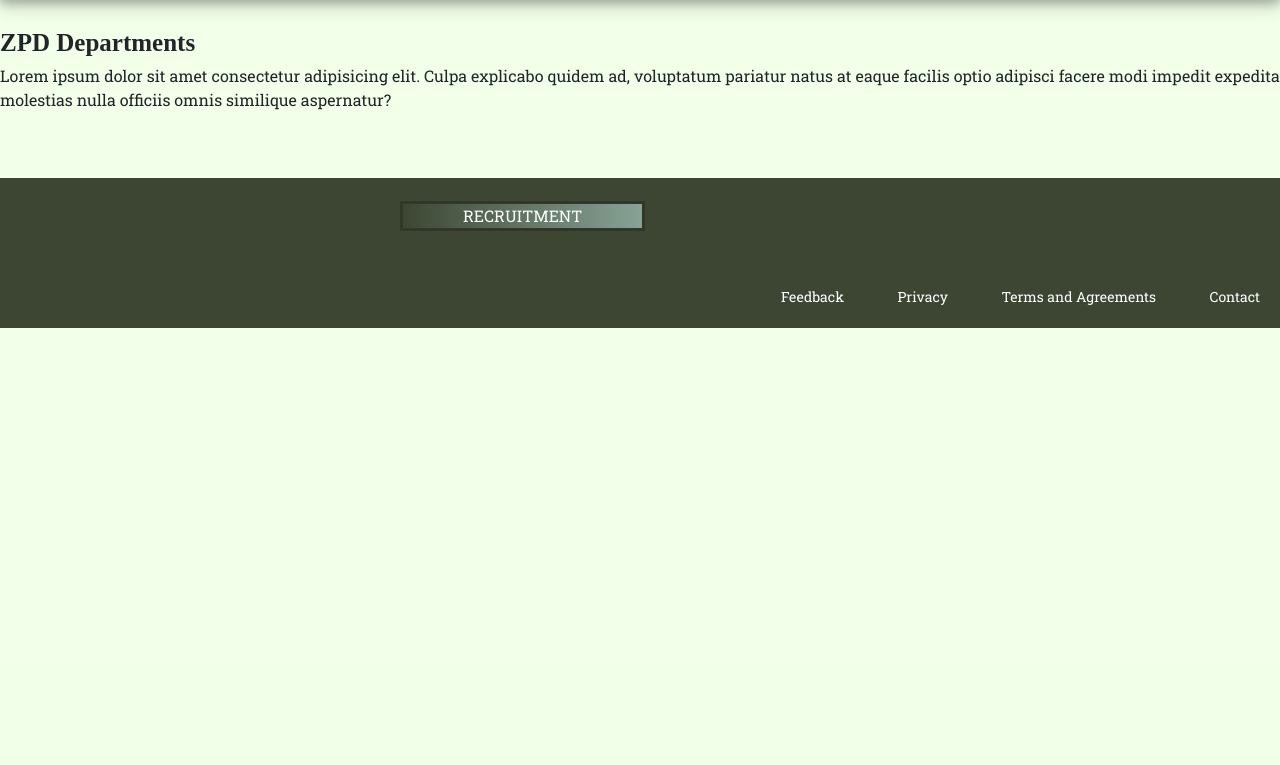
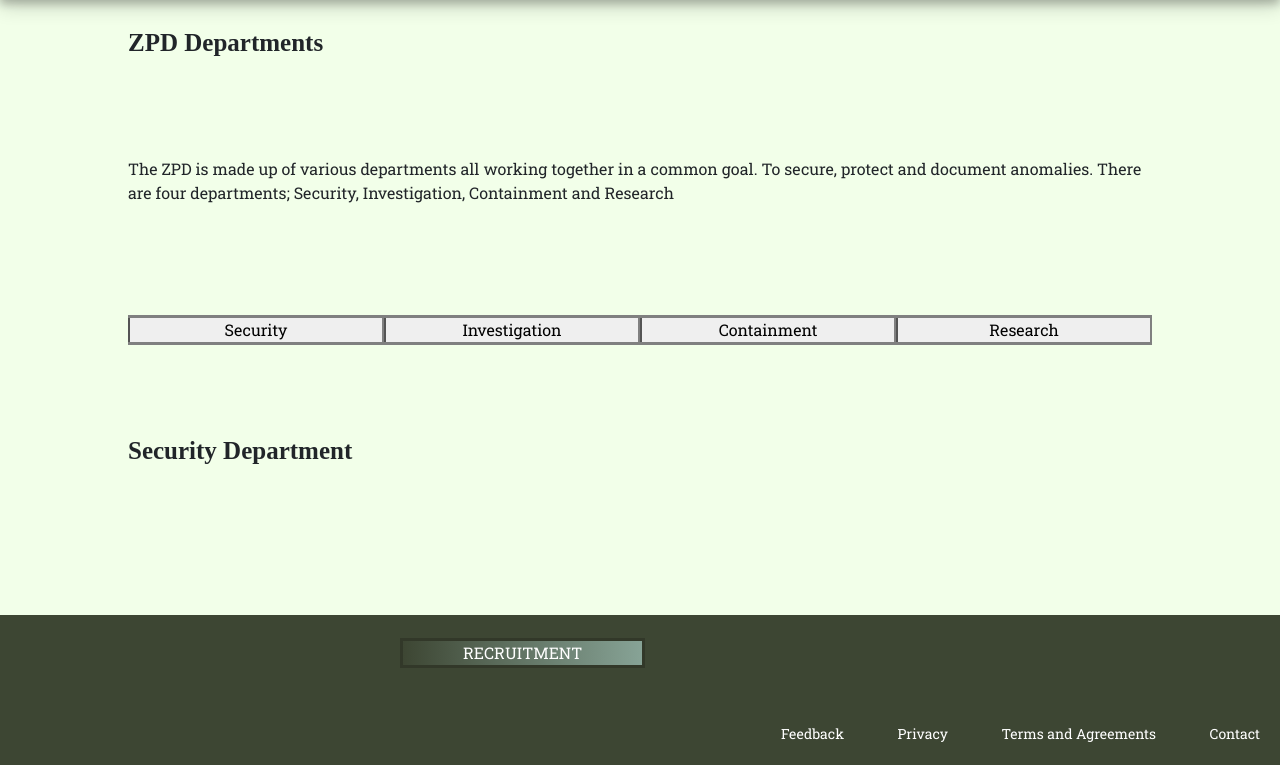
Before and after one commit to Dyapd/AnomalousSite, a PHP site: page /recruitment.html in a window 1280 px wide; the page is wider, and only the part inside the window is pictured. Shown: the part 135-900 px from the top of that part. Before the commit the page ends 463 px from the top of that part, so only its background shows below. Run offline with PHP 8.4, Linux system fonts and the light colour scheme.

Commit message:
recruitment page more basic function

```diff
--- a/base.css
+++ b/base.css
@@ -19,7 +19,3 @@ body{
 h1 {
     font-family: Oswald; font-size: 25px; font-style: normal; font-variant: normal; font-weight: bold; line-height: 26.4px;
 }
-
-table th:nth-child(3), td:nth-child(3) {
-    display: none;
-  }
--- a/layouts.css
+++ b/layouts.css
@@ -182,7 +182,7 @@ footer a{
     display: flex;
     flex-wrap: wrap;
     min-height: calc(100vh - 265px);
-    width: 60%;
+    width: 80%;
     align-items: center;
     justify-content: center;
     margin: auto;
@@ -193,6 +193,7 @@ footer a{
 .main-search{
     display: flex;
     flex-wrap: wrap;
+    width: 80%;
     min-height: calc(100vh - 265px);
     align-items: flex-start;
     justify-content: center;
@@ -203,7 +204,7 @@ footer a{
     display: flex;
     flex-wrap: wrap;
     min-height: calc(100vh - 265px);
-    width: 60%;
+    width: 80%;
     justify-content: center;
     margin: auto;
 }
@@ -214,7 +215,7 @@ footer a{
     flex-direction: row;
     flex-wrap: wrap;
     min-height: calc(100vh - 265px);
-    width: 60%;
+    width: 80%;
     margin: auto;
 }
 /* style for terminologies page */
@@ -223,7 +224,7 @@ footer a{
     display: flex;
     flex-wrap: wrap;
     min-height: calc(100vh - 265px);
-    width: 60%;
+    width: 80%;
     margin: auto;
 }
 
@@ -234,7 +235,7 @@ footer a{
     flex-direction: column;
     flex-wrap: wrap;
     min-height: calc(100vh - 265px);
-    width: 60%;
+    width: 80%;
     margin: auto;
 }
 
@@ -246,7 +247,7 @@ footer a{
     flex-wrap: wrap;
     align-items: flex-start;
     min-height: calc(100vh - 265px);
-    width: 60%;
+    width: 80%;
     margin: auto;
 }
 
@@ -258,7 +259,7 @@ footer a{
     flex-wrap: wrap;
     align-items: flex-start;
     min-height: calc(100vh - 265px);
-    width: 60%;
+    width: 80%;
     margin: auto;
 }
 
@@ -270,6 +271,18 @@ footer a{
     flex-wrap: wrap;
     align-items: flex-start;
     min-height: calc(100vh - 265px);
-    width: 60%;
+    width: 80%;
     margin: auto;
 }
+
+/* style for recruitment page */
+
+.main-recruitment{
+    display: flex;
+    flex-direction: row;
+    flex-wrap: wrap;
+    align-items: flex-start;
+    min-height: calc(100vh - 265px);
+    width: 80%;
+    margin: auto;
+}
--- a/modules.css
+++ b/modules.css
@@ -549,3 +549,47 @@
     height: 5px;
 
 }
+
+/* styles for recruitment page */
+
+.buttons-recruitment {
+    border-top: gray solid;
+    border-bottom: gray solid;
+    display: flex;
+    justify-content: space-around;
+    width: 100%;
+}
+
+.buttons-recruitment button{
+    border-top: none;
+    border-bottom: none;
+    border-right: gray 2px solid;
+    width: 100%;
+    margin: 0;
+}
+
+#btn-res{
+    border-right: 2px gray solid;
+}
+
+.sec-rec{
+    display: flex;
+}
+
+
+.inv-rec{
+    display: none;
+}
+
+.con-rec{
+    display: none;
+}
+
+.res-rec{
+    display: none;
+}
+
+.active, .buttons-recruitment button:hover{
+    background-color: #666;
+    color: white;
+  }
--- a/recruitment.html
+++ b/recruitment.html
@@ -41,13 +41,46 @@
         </nav>
     </header>
 
-    <main class="recruitment-main">
+    <main class="main-recruitment">
+
+
         <h1>
             ZPD Departments
         </h1>
         <p>
-            Lorem ipsum dolor sit amet consectetur adipisicing elit. Culpa explicabo quidem ad, voluptatum pariatur natus at eaque facilis optio adipisci facere modi impedit expedita molestias nulla officiis omnis similique aspernatur?
+            The ZPD is made up of various departments all working together in a common goal. To secure, protect and document anomalies. There are four departments; Security, Investigation, Containment and Research
         </p>
+
+        <div class="buttons-recruitment">
+            <button class="btn-sec-rec" id="btn-sec-rec">Security</button>
+            <button class="btn-inv-rec" id="btn-inv-rec">Investigation</button>
+            <button class="btn-con-rec" id="btn-con-rec">Containment</button>
+            <button class="btn-res-rec" id="btn-res-rec">Research</button>
+        </div>
+
+        <div class="sec-rec" id="sec-rec">
+            <h1>
+                Security Department
+            </h1>
+        </div>
+
+        <div class="inv-rec" id="inv-rec">
+            <h1>
+                Investigation Department
+            </h1>
+        </div>
+
+        <div class="con-rec" id="con-rec">
+            <h1>
+                Containment Department
+            </h1>
+        </div>
+
+        <div class="res-rec" id="res-rec">
+            <h1>
+                Research Department
+            </h1>
+        </div>
 
     </main>
 
@@ -67,5 +100,6 @@
     </footer>
 
     <script src="js/bootstrap.js"></script>
+    <script src="script/script-recruitment.js"> </script>
 </body>
 </html>
--- /dev/null
+++ b/script/script-recruitment.js
@@ -0,0 +1,43 @@
+var btn_sec = document.getElementById("btn-sec-rec");
+var btn_inv = document.getElementById("btn-inv-rec");
+var btn_con = document.getElementById("btn-con-rec");
+var btn_res = document.getElementById("btn-res-rec");
+
+var content_sec = document.getElementById("sec-rec");
+var content_inv = document.getElementById("inv-rec");
+var content_con = document.getElementById("con-rec");
+var content_res = document.getElementById("res-rec");
+
+btn_sec.addEventListener('click', ()=>{
+    content_sec.style.display='flex';
+    content_inv.style.display='none';
+    content_con.style.display='none';
+    content_res.style.display='none';
+
+
+})
+
+btn_inv.addEventListener('click', ()=>{
+    content_sec.style.display='none';
+    content_inv.style.display='flex';
+    content_con.style.display='none';
+    content_res.style.display='none';
+
+})
+
+btn_con.addEventListener('click', ()=>{
+    content_sec.style.display='none';
+    content_inv.style.display='none';
+    content_con.style.display='flex';
+    content_res.style.display='none';
+
+
+})
+
+btn_res.addEventListener('click', ()=>{
+    content_sec.style.display='none';
+    content_inv.style.display='none';
+    content_con.style.display='none';
+    content_res.style.display='flex';
+
+})
```
